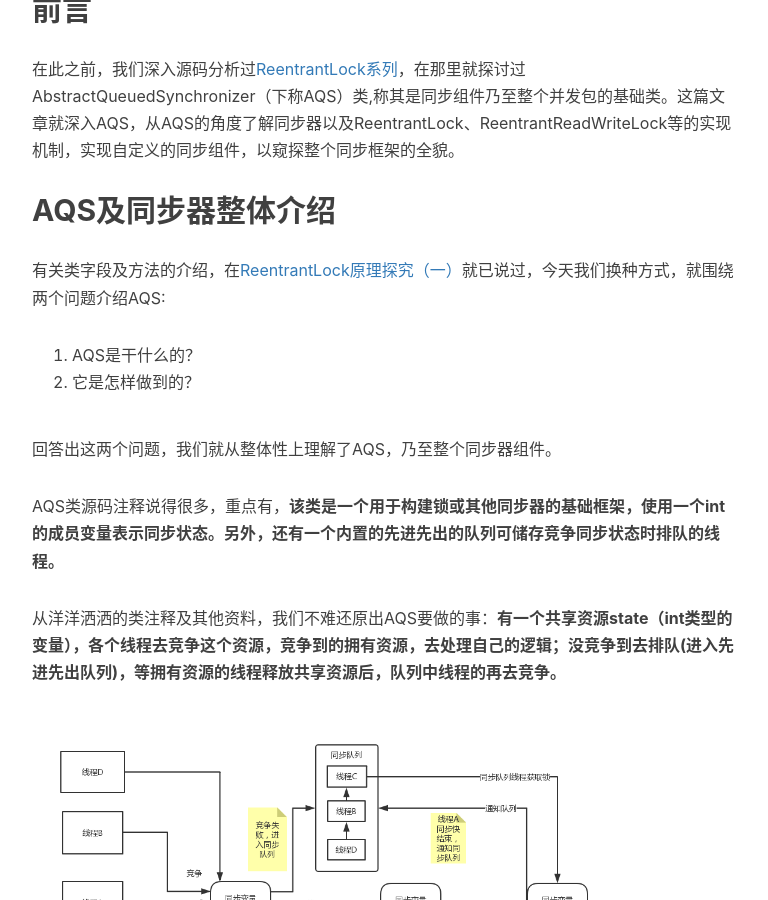
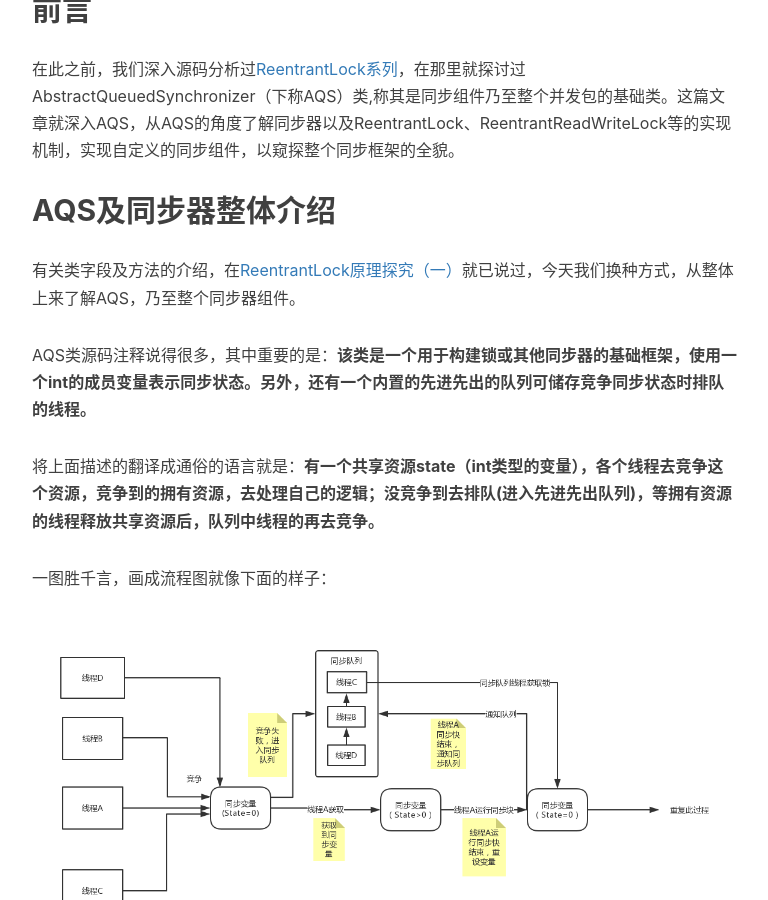
Before and after one commit to wangtonghe/wangtonghe.github.io, a Jekyll site: the page built from _posts/2017-12-10-AQS整体讲解.md, in a window 1280 px wide and 900 px high, scrolled down 644 px. Shown: the whole window, without its empty margins (233-1001 px from the left). Built offline with Jekyll 4.4.1, drawn with Linux system fonts in a browser that asks for light colours; nearby versions of some CDN libraries; comment, search, counter and statistics services are not loaded.

Commit message:
修改AQS部分语句

```diff
--- a/_posts/2017-12-10-AQS整体讲解.md
+++ b/_posts/2017-12-10-AQS整体讲解.md
@@ -19,16 +19,13 @@ tags:
 ## AQS及同步器整体介绍
 
 
-有关类字段及方法的介绍，在[ReentrantLock原理探究（一）](http://blog.wthfeng.com/java/aqs/%E5%B9%B6%E5%8F%91%E4%B8%8E%E5%A4%9A%E7%BA%BF%E7%A8%8B/2017/05/21/ReentrantLock%E5%8E%9F%E7%90%86%E6%8E%A2%E7%A9%B6-%E4%B8%80/#2-aqs类概览)就已说过，今天我们换种方式，就围绕两个问题介绍AQS:
+有关类字段及方法的介绍，在[ReentrantLock原理探究（一）](http://blog.wthfeng.com/java/aqs/%E5%B9%B6%E5%8F%91%E4%B8%8E%E5%A4%9A%E7%BA%BF%E7%A8%8B/2017/05/21/ReentrantLock%E5%8E%9F%E7%90%86%E6%8E%A2%E7%A9%B6-%E4%B8%80/#2-aqs类概览)就已说过，今天我们换种方式，从整体上来了解AQS，乃至整个同步器组件。
 
-1. AQS是干什么的？
-2. 它是怎样做到的？
+AQS类源码注释说得很多，其中重要的是：**该类是一个用于构建锁或其他同步器的基础框架，使用一个int的成员变量表示同步状态。另外，还有一个内置的先进先出的队列可储存竞争同步状态时排队的线程。**
 
-回答出这两个问题，我们就从整体性上理解了AQS，乃至整个同步器组件。
+将上面描述的翻译成通俗的语言就是：**有一个共享资源state（int类型的变量），各个线程去竞争这个资源，竞争到的拥有资源，去处理自己的逻辑；没竞争到去排队(进入先进先出队列)，等拥有资源的线程释放共享资源后，队列中线程的再去竞争。**
 
-AQS类源码注释说得很多，重点有，**该类是一个用于构建锁或其他同步器的基础框架，使用一个int的成员变量表示同步状态。另外，还有一个内置的先进先出的队列可储存竞争同步状态时排队的线程。**
-
-从洋洋洒洒的类注释及其他资料，我们不难还原出AQS要做的事：**有一个共享资源state（int类型的变量），各个线程去竞争这个资源，竞争到的拥有资源，去处理自己的逻辑；没竞争到去排队(进入先进先出队列)，等拥有资源的线程释放共享资源后，队列中线程的再去竞争。**
+一图胜千言，画成流程图就像下面的样子：
 
 ![](http://blog.wthfeng.com/img/posts/java/thread/aqs-status.png)
 
```
